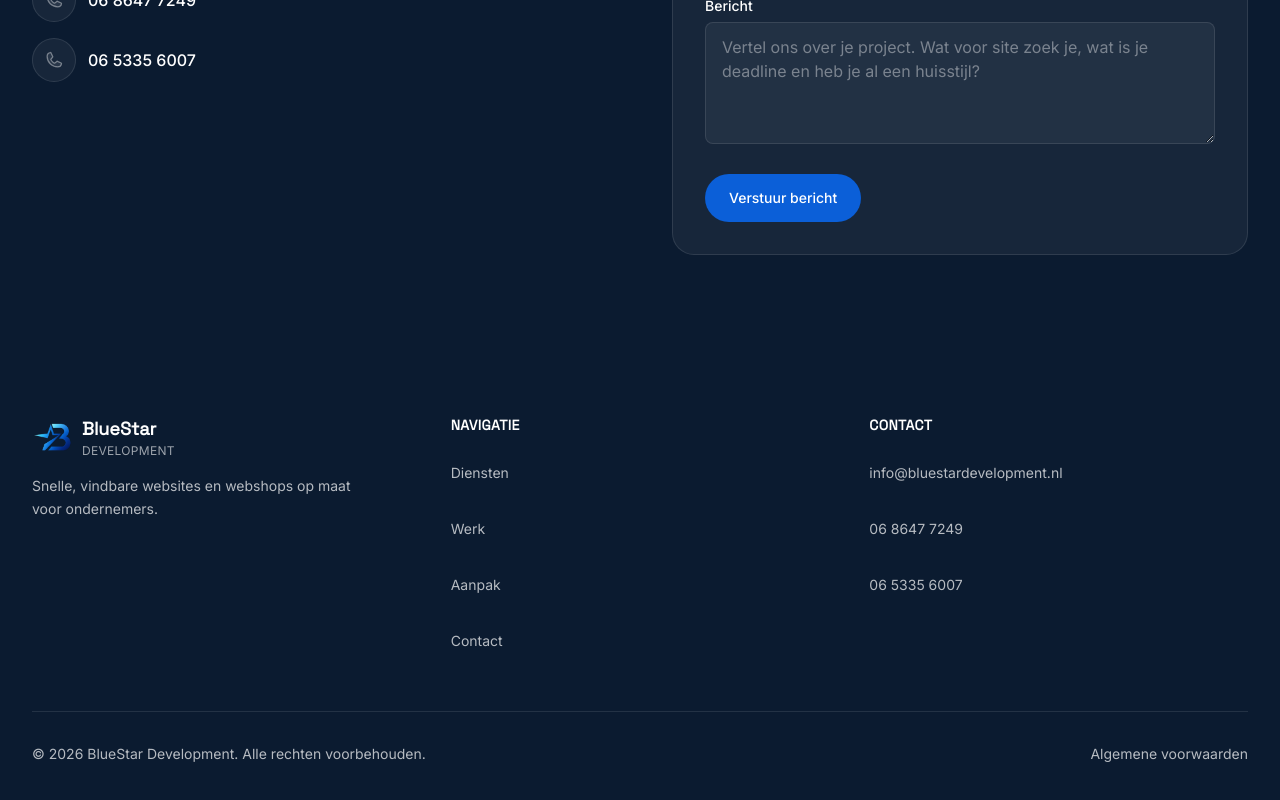
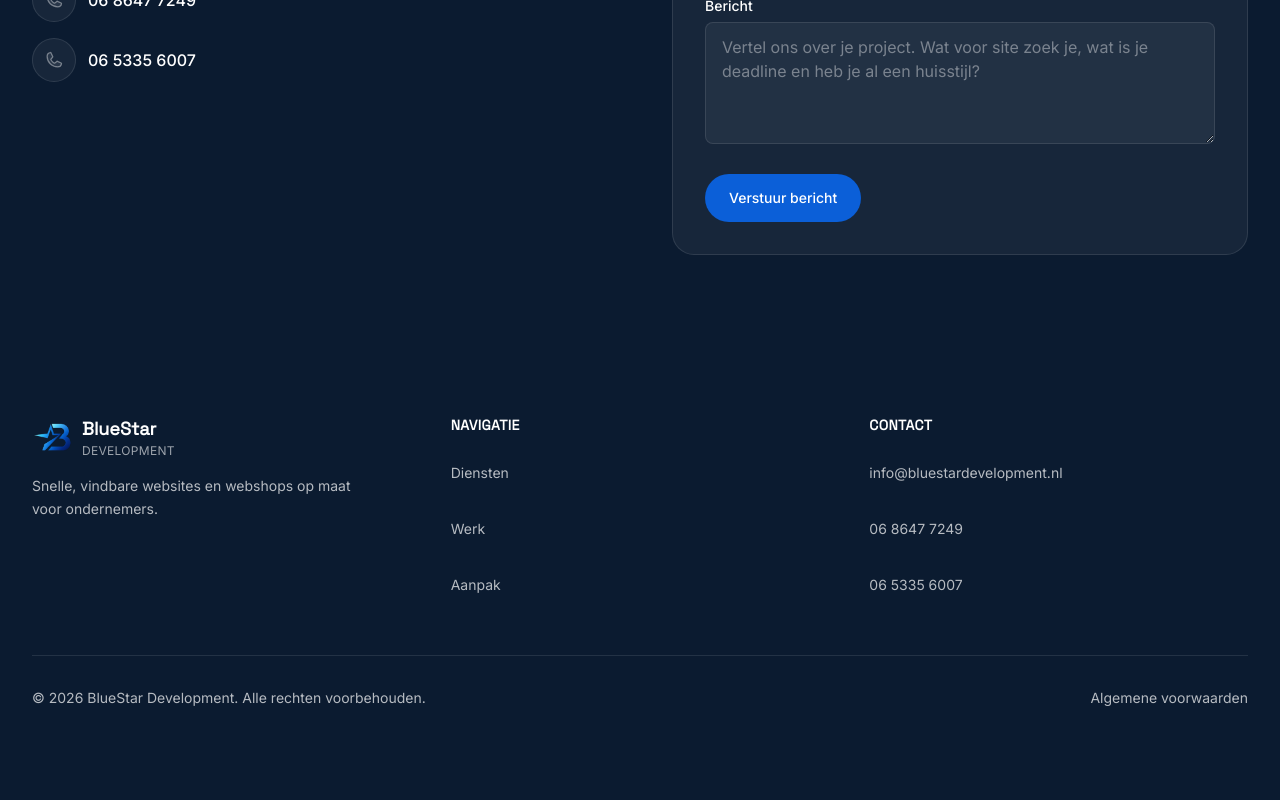
Before and after one commit to gsk1012/bluestar_development, a React (Vite) app: page / in a window 1280 px wide. Shown: the part 5016-5816 px from the top of the page. After the commit the page ends 5788 px from the top, so only its background shows below. Built offline with nearby package versions, Linux system fonts and the light colour scheme.

Commit message:
fix: verwijder Contact uit footer-navigatie (stond dubbel)
Co-Authored-By: Claude Sonnet 4.6 <noreply@anthropic.com>

```diff
--- a/src/i18n/en.js
+++ b/src/i18n/en.js
@@ -159,7 +159,6 @@ const en = {
       { label: "Services", href: "#diensten" },
       { label: "Work", href: "#portfolio" },
       { label: "Approach", href: "#aanpak" },
-      { label: "Contact", href: "#contact" },
     ],
   },
   cookie: {
--- a/src/i18n/nl.js
+++ b/src/i18n/nl.js
@@ -163,7 +163,6 @@ const nl = {
       { label: "Diensten", href: "#diensten" },
       { label: "Werk", href: "#portfolio" },
       { label: "Aanpak", href: "#aanpak" },
-      { label: "Contact", href: "#contact" },
     ],
   },
   cookie: {
```
